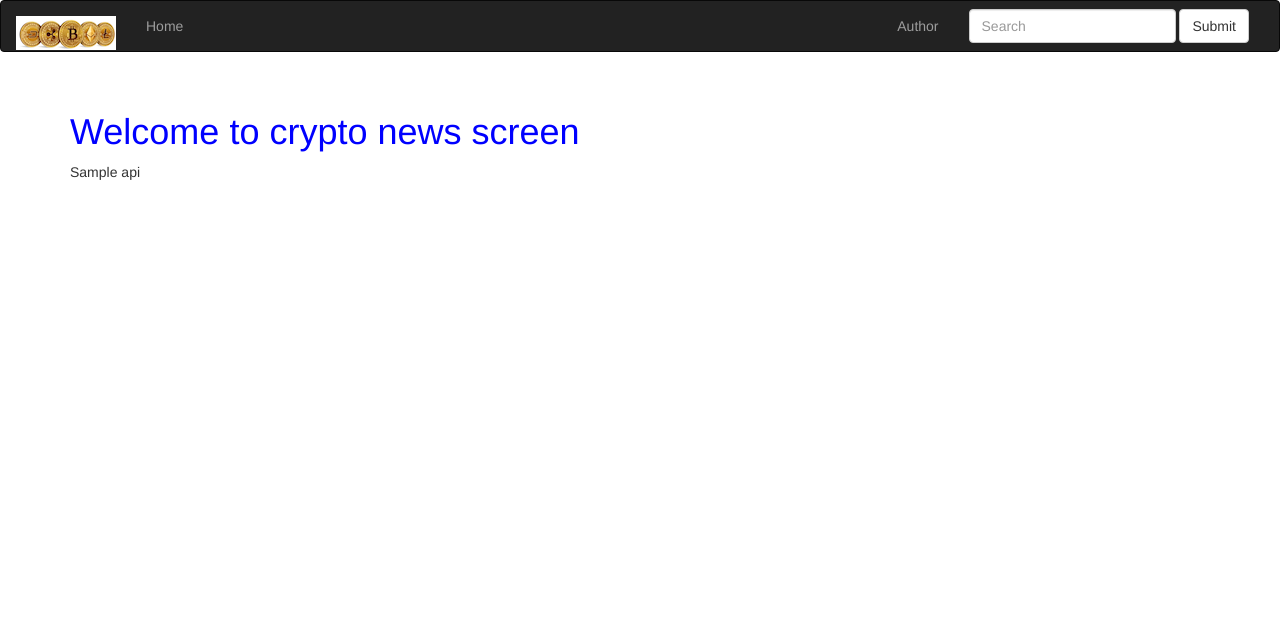
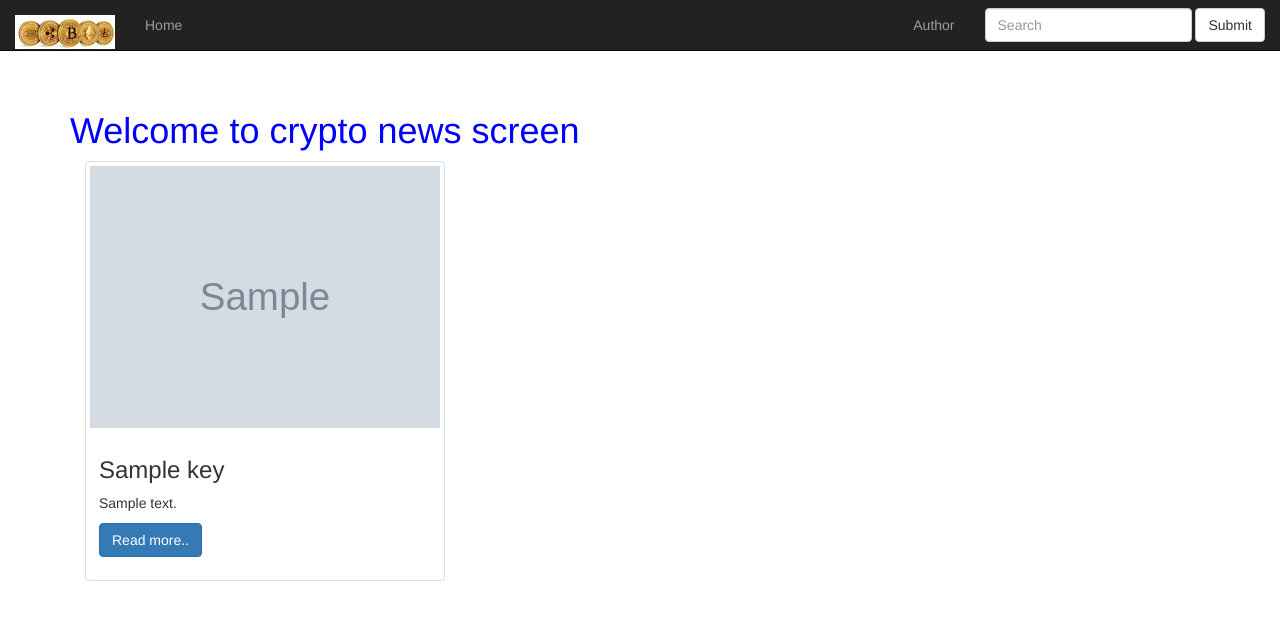
Before and after one commit to jithesh944/crypto_News, a Django app: template cryptoNewsPrj/crypto/templates/home.html in a window 1280 px wide. Shown: the top 620 px of the page. Run offline with Django 3.2, Linux system fonts and the light colour scheme; the template is opened without the code that fills it: most values are stand-ins (such as "Sample title", 1, 10 or a date in 2020); grey boxes marked "Sample" are stand-in pictures; some libraries are stand-ins or nearby versions.

Commit message:
update the HTML for thubnail and jumbotron

```diff
--- a/cryptoNewsPrj/crypto/templates/base.html
+++ b/cryptoNewsPrj/crypto/templates/base.html
@@ -22,10 +22,10 @@
   <body>
 
       <!-- The nav bar from bootstrap -->
-    <nav class="navbar navbar-default navbar-inverse">
+    <nav class="navbar navbar-default navbar-inverse navbar-static-top">
         <div class="container-fluid">
           <!-- Brand and toggle get grouped for better mobile display -->
-          <div class="navbar-header">
+          <div class="navbar-header navbar-static-top">
             <button type="button" class="navbar-toggle collapsed" data-toggle="collapse" data-target="#bs-example-navbar-collapse-1" aria-expanded="false">
               <span class="sr-only">Crypto News Network</span>
               <span class="icon-bar"></span>
--- a/cryptoNewsPrj/crypto/templates/home.html
+++ b/cryptoNewsPrj/crypto/templates/home.html
@@ -1,6 +1,27 @@
 {% extends 'base.html' %}
 
 {% block content %}
-<h1 style="color: blue;" >Welcome to crypto news screen</h1>
- {{api}}
+<h1 style="color: blue;">Welcome to crypto news screen</h1>
+<div class="container">
+    <div class="row" style=" display: flex;flex-wrap: wrap;">
+        {% for key in api.Data %}
+        {% if key.body != '' %}
+        <div class="col-sm-6 col-md-4 col-lg-4">
+            <div class="thumbnail">
+                <img src="{{ key.imageurl }}" alt="...">
+                <div class="caption">
+                    <h3 style="white-space: wrap;overflow: visible;">
+                        {{ key.title }}</h3>
+                    <p style="white-space: pre-line;text-overflow: ellipsis;overflow: hidden;">{{ key.body }}</p>
+                    <p>
+                        <a href="{{ key.url }}" class="btn btn-primary" role="button">Read more..</a>
+                    </p>
+                </div>
+            </div>
+        </div>
+        {% endif %}
+        {% endfor %}
+    </div>
+</div>
+
 {% endblock %}
--- a/cryptoNewsPrj/crypto/views.py
+++ b/cryptoNewsPrj/crypto/views.py
@@ -1,6 +1,6 @@
 from django.shortcuts import render
 import requests
-import json
+import json,pprint
 
 # Create your views here.
 
@@ -10,5 +10,6 @@ def home(request):
     api_request = requests.get('https://min-api.cryptocompare.com/data/v2/news/?lang=EN')
     api_data = json.loads(api_request.content)
     # print(api_data)
+    # api_data_pprint = pprint.pprint(api_data)
 
     return render(request,'home.html',{"api": api_data})
```
